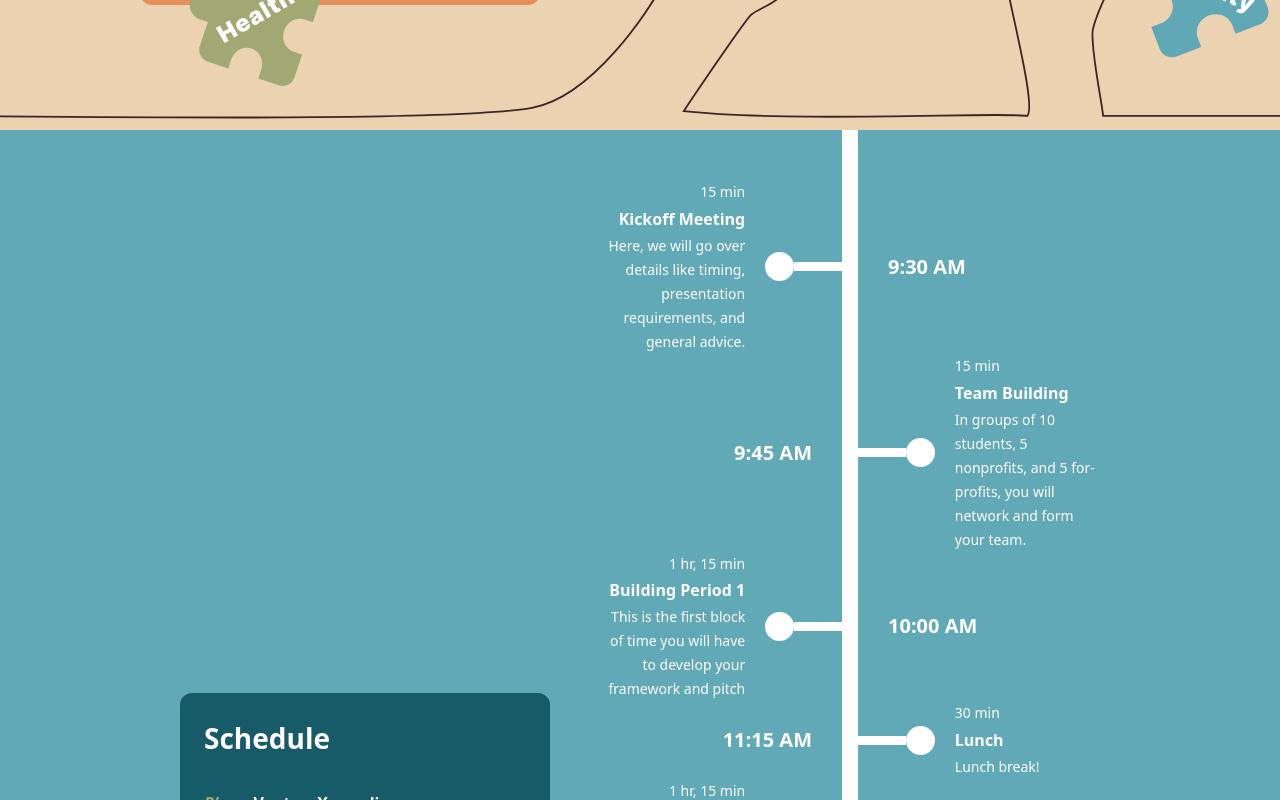
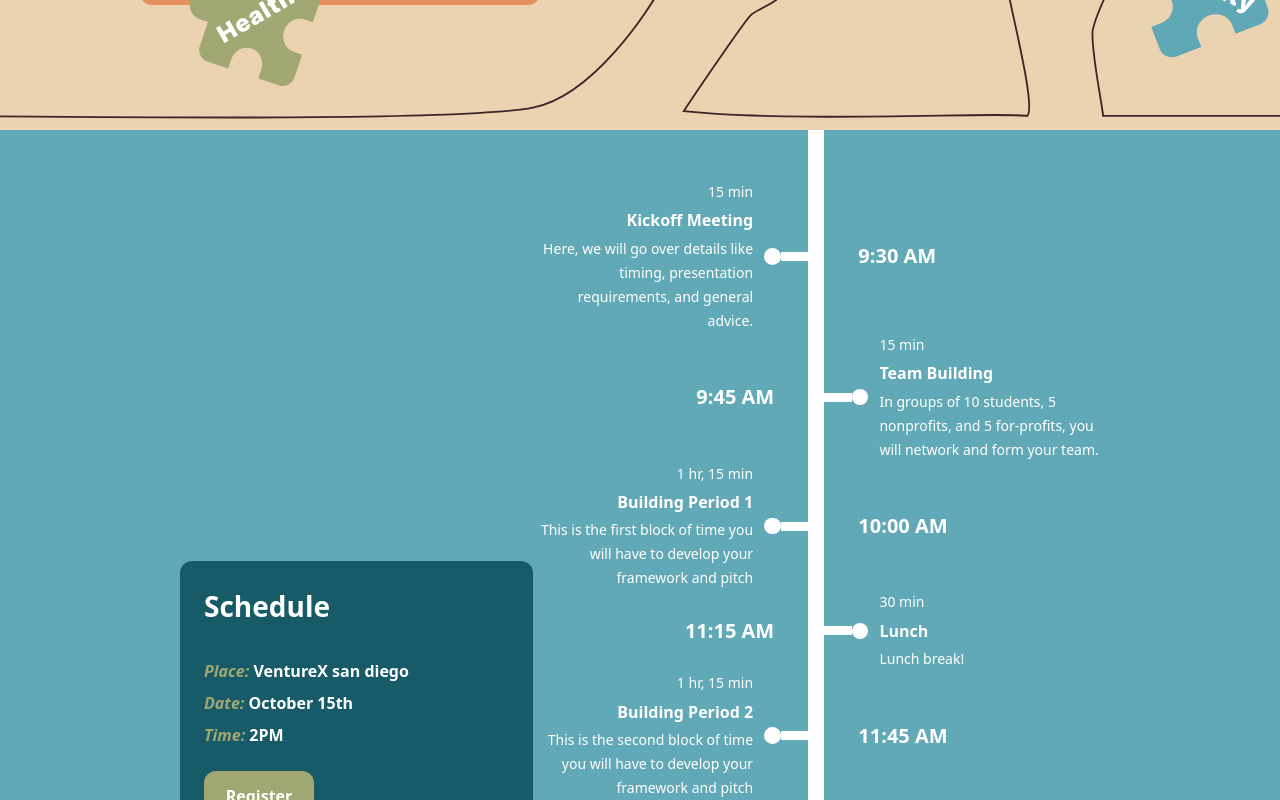
Before and after one commit to treasure-hacks/cause-hackathon-site, a Next.js app: page / in a window 1280 px wide. Shown: the part 3320-4120 px from the top of the page. Built offline with nearby package versions, Linux system fonts and the light colour scheme.

Commit message:
Update style

```diff
--- a/components/ScheduleSection.js
+++ b/components/ScheduleSection.js
@@ -80,7 +80,7 @@ export function TimeTree(props){
     });
 
     return (
-        <ul className="delimitationgreen   md:w-[500px] w-[400px] ">
+        <ul className="delimitationgreen   md:w-[600px] w-[500px] max-w-[90%]">
 
             <LayoutLeaf keyName="topSpace" height="50px"/>
 
@@ -104,7 +104,7 @@ export function Leaf(props){
             <li  key={props.keyName+"topspace"} className={"delimitationpurple flex  w-full text-white "+flexAlign}>
                 <div className={"delimitationblue w-[50%] flex border-white"+flexAlign+descriptionDefinedBorder}>
 
-                    <div className={"delimitationyellow font-normal w-[60%]"+textAlign}>
+                    <div className={"delimitationyellow font-normal w-[80%]"+textAlign}>
                         <p className="font-normal mb-[2%]">{props.duration}</p>
                         <p className="text-[16px] mb-[2%]">{props.title}</p>
                         <p className="font-normal  ">{props.description}</p>
```
